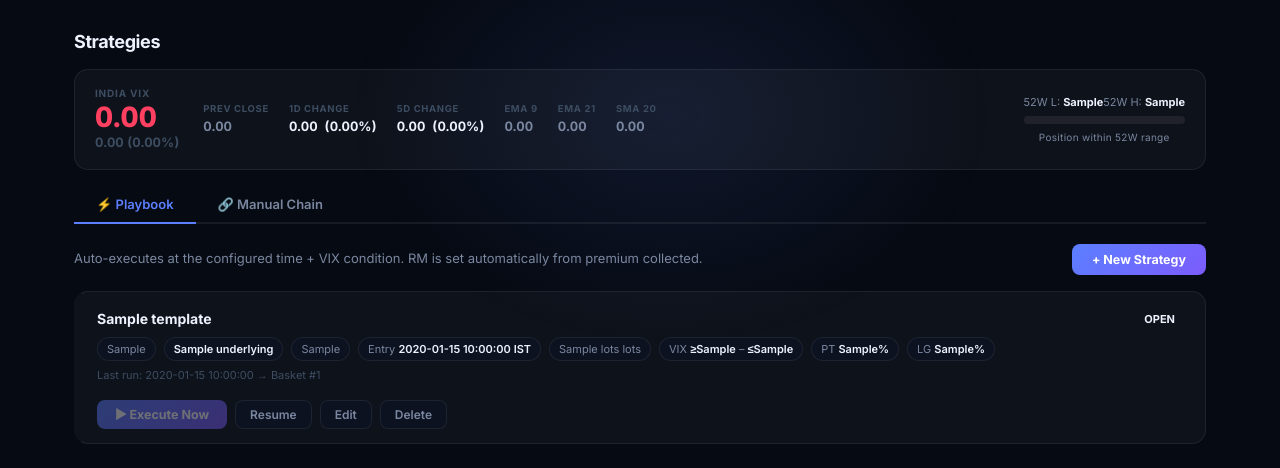
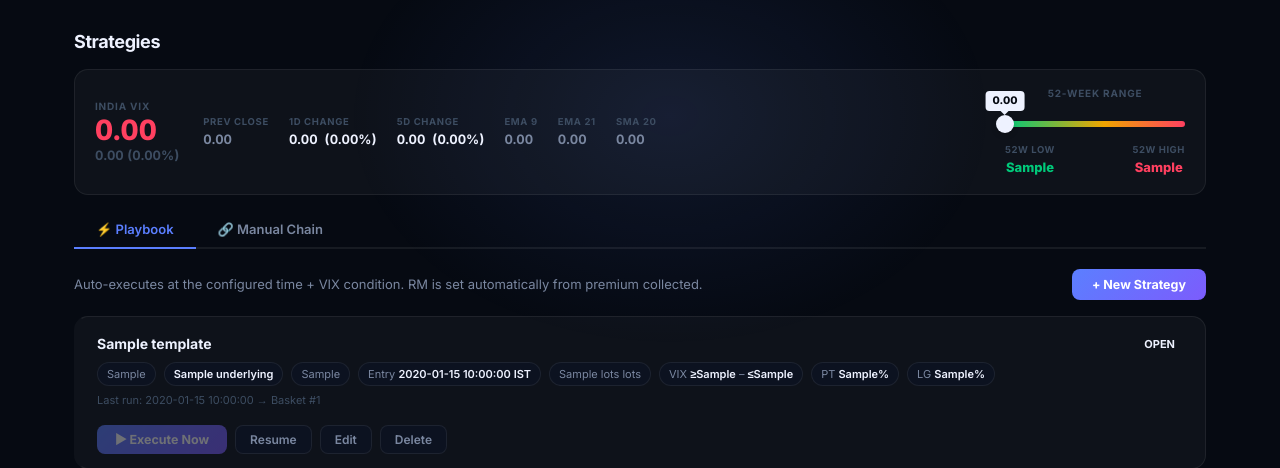
Before and after one commit to imguru18695/AlgoTrade, a Python web app: template templates/strategies.html in a window 1280 px wide. Shown: the part 54-522 px from the top of the page. Run offline with Jinja, Linux system fonts and the light colour scheme; the template is opened without the code that fills it: most values are stand-ins (such as "Sample title", 1, 10 or a date in 2020); some libraries are stand-ins or nearby versions.

Commit message:
UI: 52W VIX — slider with floating marker and value bubble
- Gradient track: green (low) → amber → red (high)
- Circular marker slides to current position with 0.8s ease
- Floating bubble above marker shows exact value
- 52W Low (green) and 52W High (red) labels at track ends
- Marker and bubble update live every 5s via refreshVix()

Co-Authored-By: Claude Sonnet 4.6 <noreply@anthropic.com>

```diff
--- a/templates/strategies.html
+++ b/templates/strategies.html
@@ -50,15 +50,39 @@
 .vix-stat-val.down { color: var(--profit); }
 .vix-stat-val.neutral { color: var(--text-2); }
 
-/* Right: gauge + 52W */
-.vix-gauge-wrap { display: flex; flex-direction: column; gap: 6px; min-width: 150px; }
-.vix-gauge-row  { display: flex; justify-content: space-between; font-size: 11px; color: var(--text-2); }
-.vix-gauge-row strong { color: var(--text); font-weight: 700; }
-.vix-gauge { height: 8px; background: var(--border); border-radius: 4px; overflow: hidden; }
-.vix-fill  { height: 100%; border-radius: 4px; transition: width 0.8s ease; }
-.vix-ma-row { display: flex; gap: 12px; flex-wrap: wrap; padding-top: 4px; border-top: 1px solid var(--border); margin-top: 2px; }
-.vix-ma { font-size: 11px; font-variant-numeric: tabular-nums; color: var(--text-2); }
-.vix-ma span { font-weight: 700; color: var(--text); }
+/* Right: 52W slider */
+.vix-range-wrap { display: flex; flex-direction: column; gap: 10px; min-width: 180px; }
+.vix-range-title { font-size: 10px; font-weight: 700; color: var(--text-3); text-transform: uppercase; letter-spacing: 0.08em; text-align: center; }
+.vix-slider {
+    position: relative; height: 6px;
+    background: linear-gradient(to right, var(--profit), var(--warn) 55%, var(--loss));
+    border-radius: 3px; margin: 10px 0 6px;
+}
+.vix-slider-marker {
+    position: absolute; top: 50%; transform: translate(-50%, -50%);
+    width: 14px; height: 14px; border-radius: 50%;
+    background: var(--text); border: 2px solid var(--surface);
+    box-shadow: 0 0 0 2px var(--text), 0 2px 6px rgba(0,0,0,0.4);
+    transition: left 0.8s ease;
+    z-index: 2;
+}
+.vix-slider-bubble {
+    position: absolute; bottom: calc(100% + 10px);
+    transform: translateX(-50%);
+    background: var(--text); color: var(--bg);
+    font-size: 10.5px; font-weight: 800; padding: 2px 7px;
+    border-radius: 4px; white-space: nowrap;
+    transition: left 0.8s ease;
+}
+.vix-slider-bubble::after {
+    content: ''; position: absolute; top: 100%; left: 50%;
+    transform: translateX(-50%);
+    border: 4px solid transparent; border-top-color: var(--text);
+}
+.vix-range-labels { display: flex; justify-content: space-between; }
+.vix-range-end { display: flex; flex-direction: column; align-items: center; gap: 1px; }
+.vix-range-end-tag  { font-size: 9.5px; font-weight: 700; color: var(--text-3); text-transform: uppercase; letter-spacing: 0.06em; }
+.vix-range-end-val  { font-size: 13px; font-weight: 800; font-variant-numeric: tabular-nums; color: var(--text); }
 
 /* ── Template list ─────────────────────────────────────────────────── */
 .tmpl-list { display: flex; flex-direction: column; gap: 14px; }
@@ -285,19 +309,27 @@
         </div>
     </div>
 
-    <!-- Right: 52W gauge -->
-    <div class="vix-gauge-wrap">
-        <div class="vix-gauge-row">
-            <span>52W L: <strong>{{ vix_52w_low }}</strong></span>
-            <span>52W H: <strong>{{ vix_52w_high }}</strong></span>
+    <!-- Right: 52W slider -->
+    {% set _pct = [((vix - vix_52w_low) / (vix_52w_high - vix_52w_low) * 100)|int, 100]|min %}
+    {% set _pct = [_pct, 0]|max %}
+    <div class="vix-range-wrap">
+        <div class="vix-range-title">52-Week Range</div>
+        <div class="vix-slider" id="vix-slider">
+            <div class="vix-slider-bubble" id="vix-bubble"
+                 style="left:{{ _pct }}%">{{ "%.2f"|format(vix) }}</div>
+            <div class="vix-slider-marker" id="vix-marker"
+                 style="left:{{ _pct }}%"></div>
         </div>
-        <div class="vix-gauge">
-            <div class="vix-fill" id="vix-fill"
-                 style="width:{{ [((vix - vix_52w_low) / (vix_52w_high - vix_52w_low) * 100)|int, 100]|min }}%;
-                        background:{% if vix < 14 %}var(--profit){% elif vix < 20 %}var(--warn){% else %}var(--loss){% endif %}">
+        <div class="vix-range-labels">
+            <div class="vix-range-end">
+                <span class="vix-range-end-tag">52W Low</span>
+                <span class="vix-range-end-val" style="color:var(--profit)">{{ vix_52w_low }}</span>
+            </div>
+            <div class="vix-range-end">
+                <span class="vix-range-end-tag">52W High</span>
+                <span class="vix-range-end-val" style="color:var(--loss)">{{ vix_52w_high }}</span>
             </div>
         </div>
-        <div style="font-size:10px;color:var(--text-2);text-align:center;letter-spacing:0.03em;">Position within 52W range</div>
     </div>
 
 </div>
@@ -605,12 +637,13 @@ async function refreshVix() {
         set('vix-ema21', d.ema21.toFixed(2));
         set('vix-sma20', d.sma20.toFixed(2));
 
-        // 52W gauge
-        const fill = document.getElementById('vix-fill');
+        // 52W slider
         const pct = Math.max(0, Math.min(100,
-            (v - d.w52_low) / (d.w52_high - d.w52_low) * 100));
-        fill.style.width = pct + '%';
-        fill.style.background = col;
+            (v - d.w52_low) / (d.w52_high - d.w52_low) * 100)) + '%';
+        const marker = document.getElementById('vix-marker');
+        const bubble = document.getElementById('vix-bubble');
+        if (marker) marker.style.left = pct;
+        if (bubble) { bubble.style.left = pct; bubble.textContent = v.toFixed(2); }
     } catch(e) {}
 }
 setInterval(refreshVix, 5000);
```
